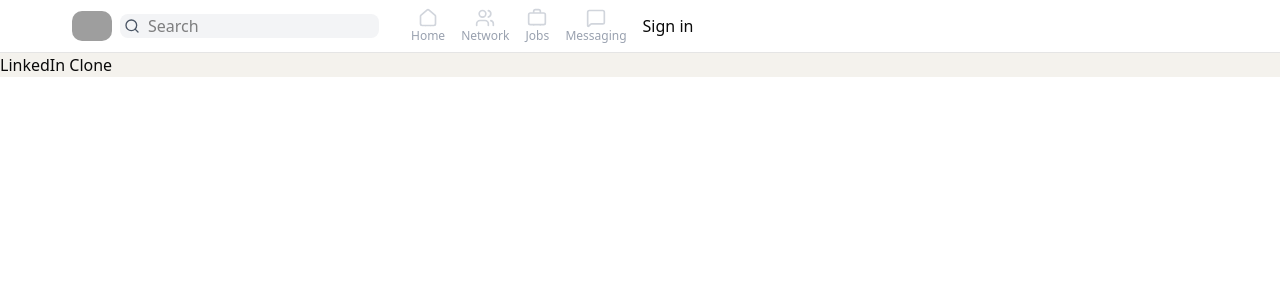
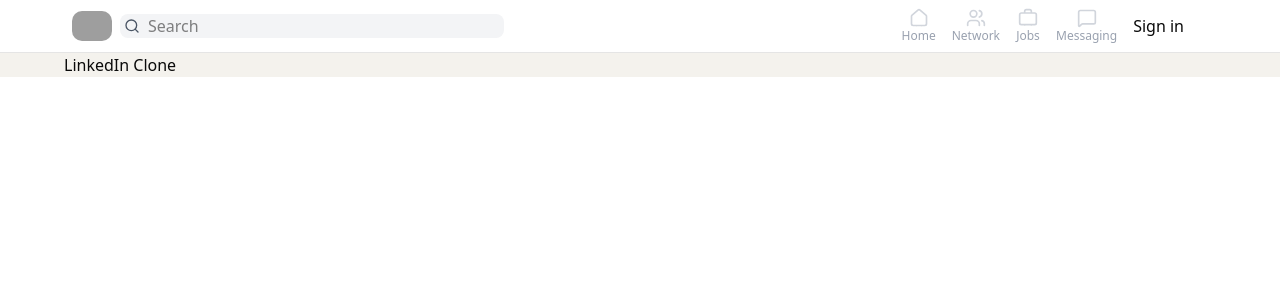
Before and after one commit to shubhamsugara22/linkedin-basic-clone, a Next.js app: page / in a window 1280 px wide. Shown: the top 300 px of the page. Built offline with nearby package versions, Linux system fonts and the light colour scheme; no server answers; grey boxes are pictures that could not be loaded.

Commit message:
fix couple of alignment

```diff
--- a/app/layout.tsx
+++ b/app/layout.tsx
@@ -22,13 +22,12 @@ export default function RootLayout({
         className="min-h-screen flex flex-col">
         {/* Toaster  */}
         <header className="border-b sticky top-0 bg-white z-50">
-          <Header/>
+          <Header />
           {/* Header */}
-
-          </header>
+        </header>
           <div className="bg-[#F4F2ED] flex-l w-full">
-            <main>{children}</main>
-            </div>
+            <main className="max-w-6xl mx-auto">{children}</main>
+          </div>
       </body>
     </html>
     </ClerkProvider>
--- a/components/Header.tsx
+++ b/components/Header.tsx
@@ -15,13 +15,13 @@ function Header() {
 		  height={40}
 		  alt="logo"
 		  />
-	  <div className="flex-l">
-		<form className="flex items-center  space-x-1 bg-gray-100 rounded-md flex-l mx-2 max-w-90">
+	  <div className="flex-1">
+		<form className="flex items-center  space-x-1 bg-gray-100 rounded-md flex-l mx-2 max-w-96">
 			<SearchIcon className="h-4 text-gray-600"/>
 			<input
 			  type="text"
 			  placeholder="Search"
-			  className="bg-transparent flex-l outline-none"
+			  className="bg-transparent flex-1 outline-none"
 			  />
 		</form>
 	  </div>
```
